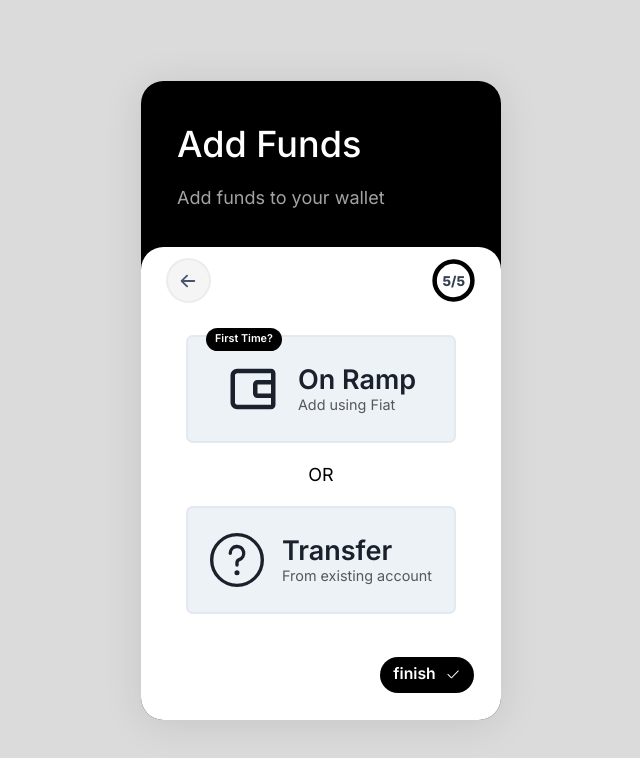
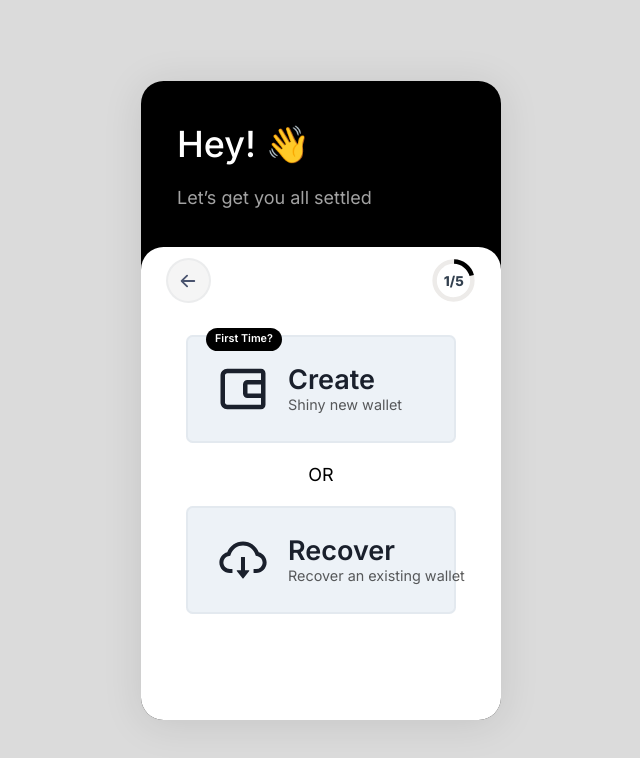
Before and after one commit to dark-circles-2022/panda-wallet, a React (Create React App) app: page / in a window 1280 px wide. Shown: the top 758 px of the page, without its empty margins (319-959 px from the left). Built offline with nearby package versions, Linux system fonts and the light colour scheme.

Commit message:
Add onboard screen

```diff
--- a/src/App.tsx
+++ b/src/App.tsx
@@ -8,6 +8,7 @@ import WalletName from './screens/WalletName';
 import BigIconButton from './components/common/BigIconButton';
 import { SiPastebin } from 'react-icons/si';
 import AddFunds from './screens/AddFunds';
+import Onboard from './screens/Onboard';
 
 export const App = () => (
   <ChakraProvider theme={theme}>
@@ -33,7 +34,8 @@ export const App = () => (
       {/* <CreateWallet /> */}
       {/* <AddGuardians /> */}
       {/* <WalletName /> */}
-      <AddFunds />
+      {/* <AddFunds /> */}
+      <Onboard />
     </Box>
   </ChakraProvider>
 );
--- a/src/components/common/BigIconButton.tsx
+++ b/src/components/common/BigIconButton.tsx
@@ -46,7 +46,10 @@ const BigIconButton = ({
         boxSize={'3rem'}
         mr="1rem"
       />
-      <Box>
+      <Box
+        w="60%"
+        overflowWrap={'break-word'}
+      >
         <Text fontSize={'1.5rem'}>{title}</Text>
         <Text
           fontSize={'0.8rem'}
--- /dev/null
+++ b/src/screens/Onboard.tsx
@@ -0,0 +1,43 @@
+import OnboardingLayout from '../layout/Onboarding';
+import PrimaryButton from '../components/common/Button';
+import { Flex, Text } from '@chakra-ui/react';
+import { BiWalletAlt as Wallet } from 'react-icons/bi';
+import { AiOutlineCloudDownload as Recover } from 'react-icons/ai';
+import { FiArrowUpRight as Arrow } from 'react-icons/fi';
+import BigIconButton from '../components/common/BigIconButton';
+
+const Onboard = () => {
+  return (
+    <OnboardingLayout
+      title="Hey! 👋"
+      subtext="Let’s get you all settled"
+      currentStep={1}
+      totalSteps={5}
+      isBackButtonVisible
+      isStepNumberVisible
+      canSkip={false}
+    >
+      <Flex
+        direction={'column'}
+        justify="space-around"
+        align={'center'}
+      >
+        <BigIconButton
+          icon={Wallet as any}
+          title="Create"
+          subtext="Shiny new wallet"
+          isFirstTime
+        />
+        <Text>OR</Text>
+        <BigIconButton
+          icon={Recover as any}
+          title="Recover"
+          subtext="Recover an existing wallet"
+          isFirstTime={false}
+        />
+      </Flex>
+    </OnboardingLayout>
+  );
+};
+
+export default Onboard;
```
